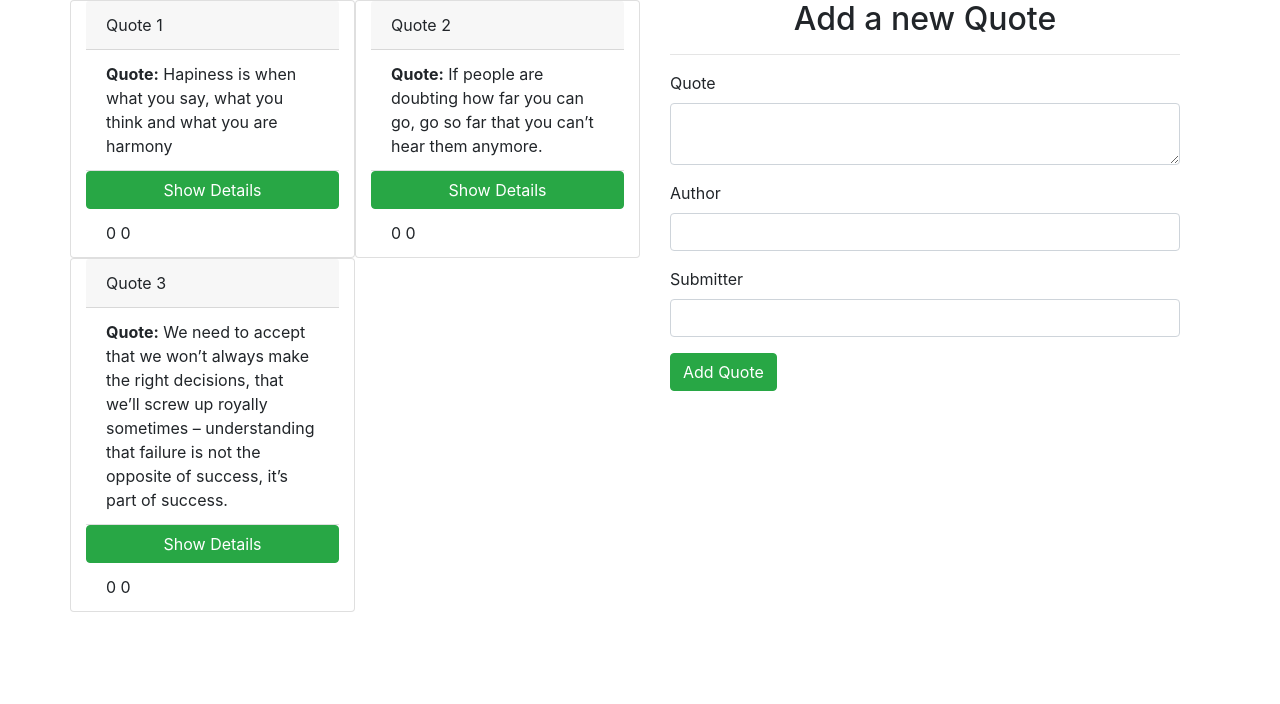
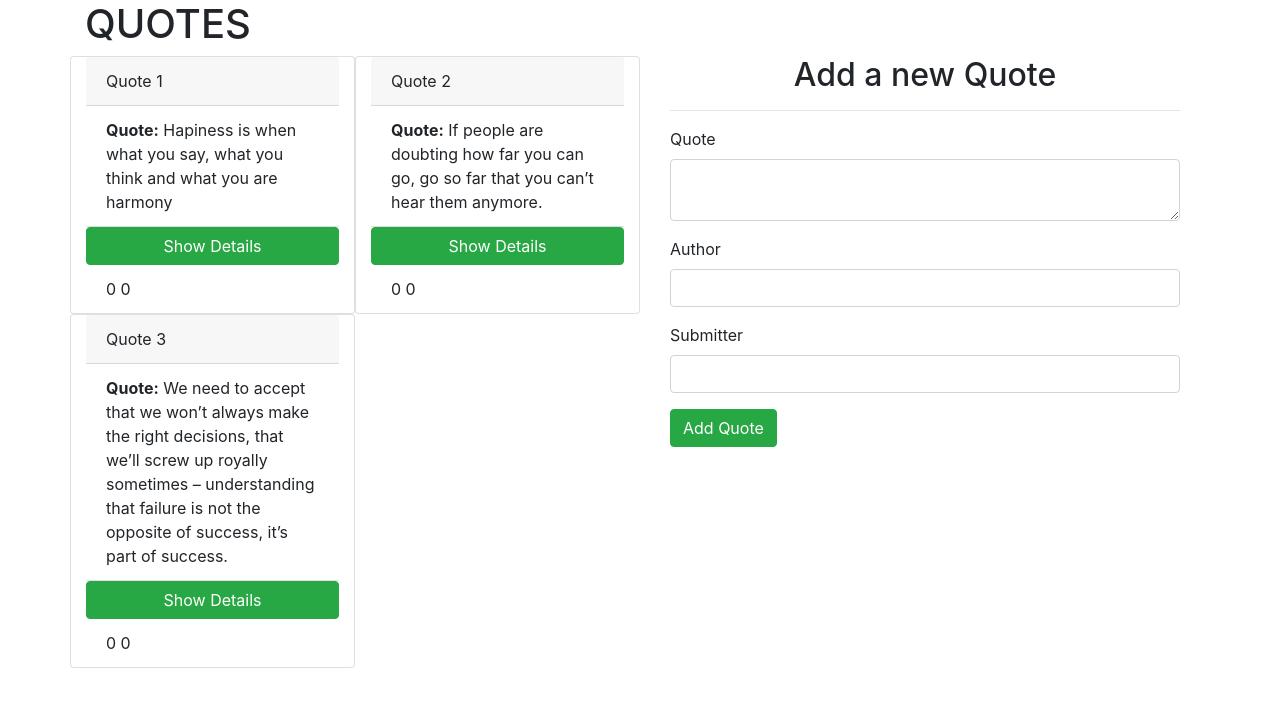
Before and after one commit to Abdisamad100/Quotes-App, an Angular app: page / in a window 1280 px wide. Shown: the top 704 px of the page. Built offline with nearby package versions, Linux system fonts and the light colour scheme.

Commit message:
edit quote component.html

```diff
--- a/src/app/quote/quote.component.html
+++ b/src/app/quote/quote.component.html
@@ -1,4 +1,5 @@
 <div class="container">
+  <h1>QUOTES</h1>
 <div class="row ">
     <div class="col-md-6">
       <div class="row">
```
